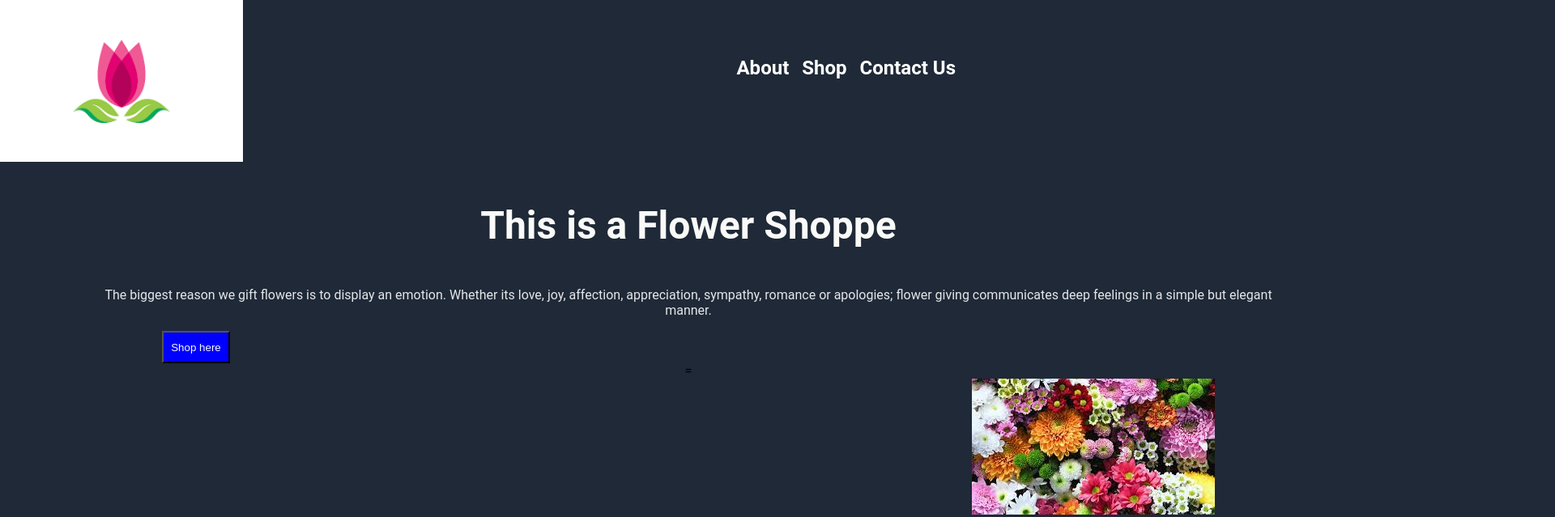
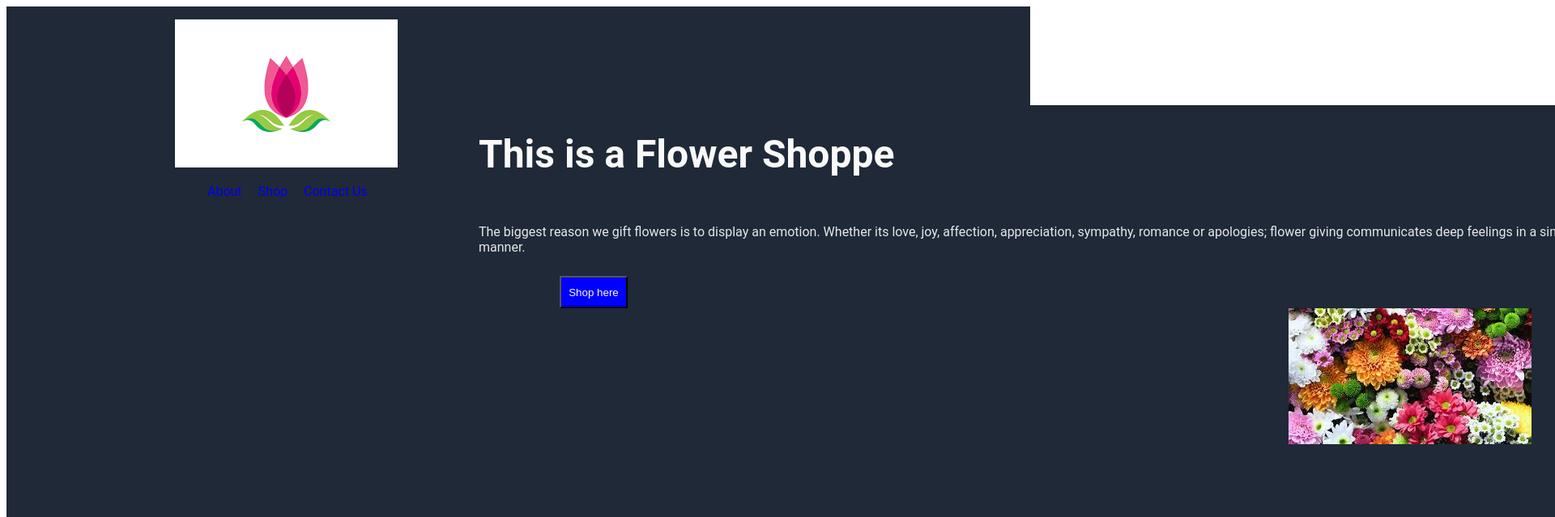
Before and after one commit to Keegs4213/odin-landing-page, a plain HTML site: page index.html in a window 1280 px wide. Shown: the top 639 px of the page at 81% size, 1920 px wide, since content can reach past the window. Drawn offline with Linux system fonts and the light colour scheme.

Commit message:
Restart layout

```diff
--- a/index.html
+++ b/index.html
@@ -9,29 +9,42 @@
 </head>
 
 <body>
-    <div class="image-one">
+    <header>
+        <div class ="nav">
+            <div class="left">
+                <div class="logo">
                     <img src="images/flower-logo.png" alt="Flower Logo">
         </div>
-    <div class="header-links">
-        <h2>About</h2>
-        <h2>Shop</h2>
-        <h2>Contact Us</h2>
+        <div class="right">
+            <ul>
+                <li><a href="#">About</a></li>
+                <li><a href="#">Shop</a></li>
+                <li><a href="#">Contact Us</a></li>
+            </ul>
+        </div>
     </div>
 
  <div class="hero">
+    <div class="left">
         <h1>This is a Flower Shoppe</h1>
         <p>The biggest reason we gift flowers is to display an emotion. Whether its love, joy, affection, appreciation, sympathy, romance or apologies; flower giving communicates deep feelings in a simple but elegant manner.</p>
-    <button>Shop here</button>=
+        <button>Shop here</button>
+    </div>
+    <div class="right">
         <div class="hero-image">
         <img src="images/flower.jpeg" alt="Flowers">
         </div>
     </div>
+ </div>
+</header>
 
 
 
 <main>
     <h2>Types of flowers</h2>
 </div class="flower-tiles">
+
+
 
 
 <div>
--- a/styles.css
+++ b/styles.css
@@ -1,11 +1,59 @@
 
 body {
-    background-color: #1F2937;
-    padding: 0px;
-    margin: 0px;
-    text-align: center;
     font-family: "roboto" , sans-serif;
 }
+
+/* HEADER */
+header {
+    background-color: #1f2937;
+    padding: 16px 13em;
+}
+
+
+/* NAV */
+.logo {
+
+}
+
+.nav {
+    display: flex;
+    justify-content: space-between;
+    align-items: baseline;
+}
+
+.nav ul {
+    list-style-type: none;
+    display: flex;
+    gap: 20px;
+}
+
+/* WELCOME */
+.welcome {
+    padding: 7em 0;
+    display: flex;
+    justify-content: center;
+    align-items: center;
+    gap: 2em;
+}
+
+.hero .left {
+    display: flex;
+    flex-direction: column;
+    gap: 10px;
+}
+
+.hero .right {
+    flex-shrink: 0;
+    width: 50%;
+}
+
+
+
+
+
+
+
+
 
 .hero {
     background-color: #1F2937;
@@ -25,17 +73,13 @@ body {
     color: #F9FAF8;
     margin-right: 100px;
     margin-top: -250px;
+    list-style: none;
 }
 
-.image-one {
-    display: flex;
-    flex-shrink: 0;
-    flex-direction: column;
-    justify-content: flex-start;
-    height: 300px;
-    width: 300px;
-    gap: 30px;
+a {
+    text-decoration: none;
 }
+
 
 .hero-image {
     height:1000px;
```
Lines whose indentation alone changed are shown as unchanged.
